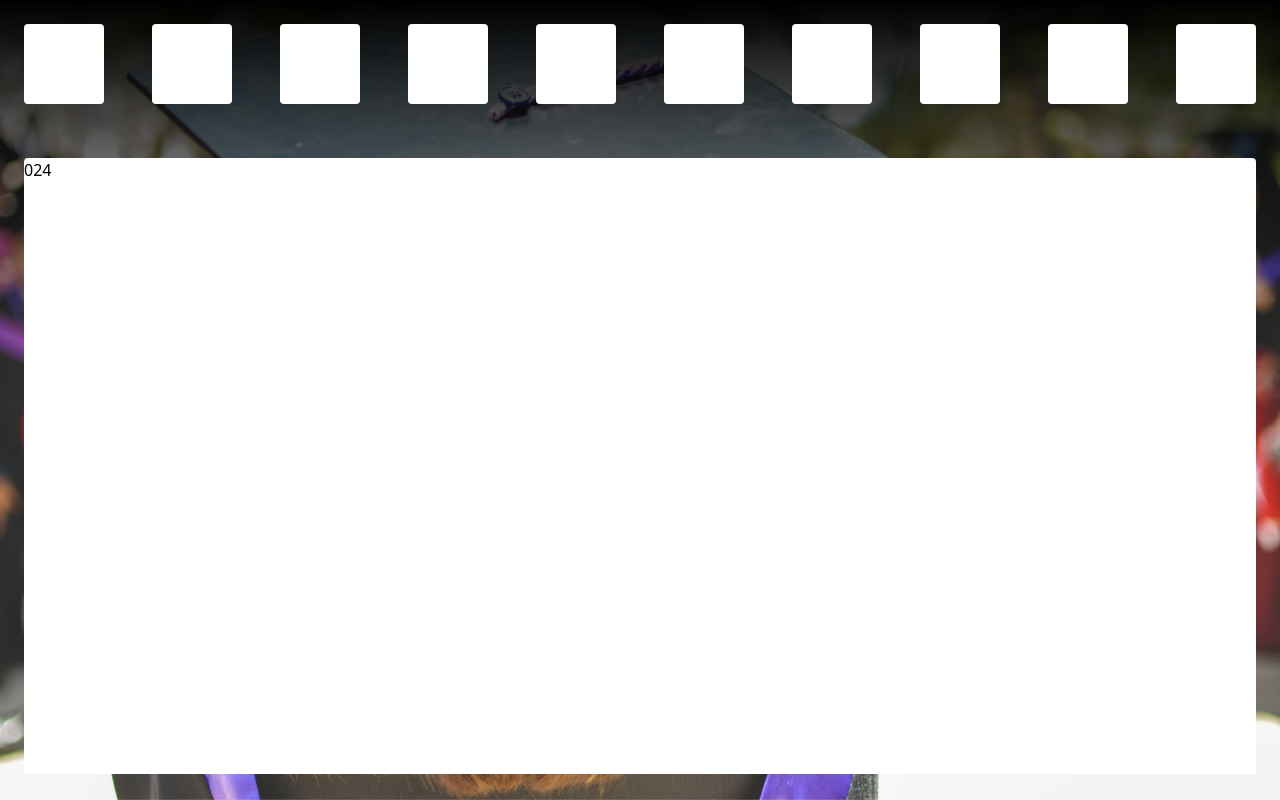
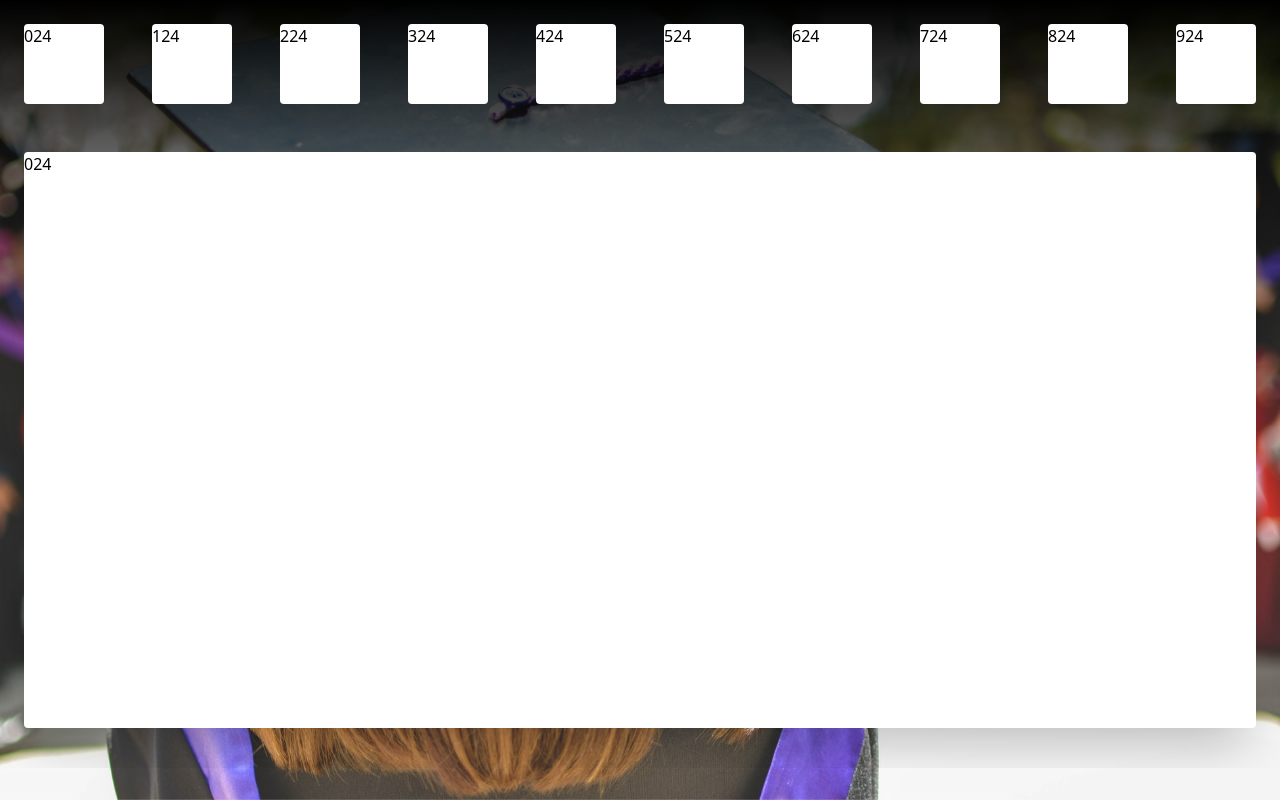
Before and after one commit to adityacaturputra/your-school-univday, a Next.js app: page /explore in a window 1280 px wide. Built offline with nearby package versions, Linux system fonts and the light colour scheme.

Commit message:
make anchor

```diff
--- a/pages/explore.tsx
+++ b/pages/explore.tsx
@@ -13,16 +13,16 @@ const Explore: NextPage = () => {
             {datas.map((data, key) => (
               // eslint-disable-next-line react/jsx-key
               <Fade right delay={50*key} key={key}>
-                <div className="inline-block bg-white m-6 rounded" style={{height: '10vh', width: '10vh'}}></div>
+                <a className="inline-block bg-white m-6 rounded" style={{height: '10vh', width: '10vh'}} href={`#${key}`}>{key}{datas.length}</a>
               </Fade>
             ))}
           </div>
-          <div className="" style={{height: '80vh', position: 'relative'}}>
+          <div style={{height: '80vh', position: 'relative'}}>
             <div style={{maxHeight:'100%', overflowY:'auto', overflowX: 'hidden'}}>
               {datas.map((data, key) => (
                 // eslint-disable-next-line react/jsx-key
                 <Fade bottom key={key}>
-                  <div className="w-auto bg-white my-6 mx-6 mb-96 rounded" style={{height:900}}>{key}{datas.length}</div>
+                  <div className="w-auto bg-white my-6 mx-6 mb-96 rounded shadow-2xl" style={{height:'72vh'}} id={`${key}`}>{key}{datas.length}</div>
                 </Fade>
               ))}
             </div>
```
